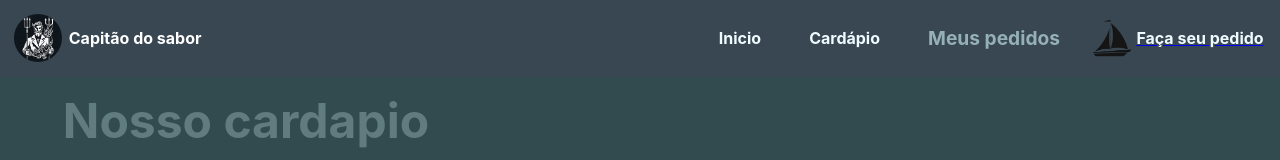
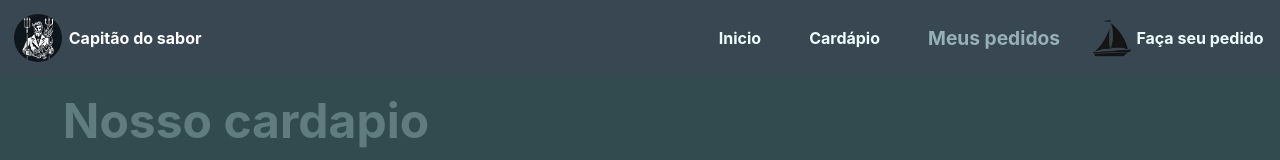
Before and after one commit to Lgsantos1908/Projetointegrado_stackX, a React (Vite) app: page /menu in a window 1280 px wide. Shown: the top 160 px of the page. Built offline with nearby package versions, Linux system fonts and the light colour scheme; data requests are answered from the project's data file; the HTML template or start-up script is replaced by a standard one.

Commit message:
inicio projeto

```diff
--- a/src/components/Header/index.tsx
+++ b/src/components/Header/index.tsx
@@ -23,7 +23,7 @@
                 <li><Link to="/home">Inicio</Link></li>
                 <li><Link to="/menu">Cardápio</Link></li>
                 <li><Link to="/pedidosGerados">Meus pedidos</Link></li>
-                <Link to="/gerarpedido">
+                <Link to="/gerarpedido" style={{ textDecoration: 'none' }}>
                     <Delivery>
                         <img src={barcoicon} />
                         <p>Faça seu pedido</p>
--- a/src/components/Header/styles.ts
+++ b/src/components/Header/styles.ts
@@ -72,6 +72,7 @@
     align-items: center;
     justify-content:center;
 
+
     border-radius: 12px;
     transition: background-color 0.5s ease-in-out;
     cursor: pointer;
@@ -91,14 +92,15 @@
         font-size: 1rem;
         color: #EEFBFF;
         font-weight: bold;
-        text-decoration: none;
         transition: color 0.5s ease-in-out;
+
 
     }
 
     &:hover p {
         font-size: 1rem;
         color: #324B4E;
+
     }
 
 
```
Also changed, not shown: package.json (+9 -8 lines).
